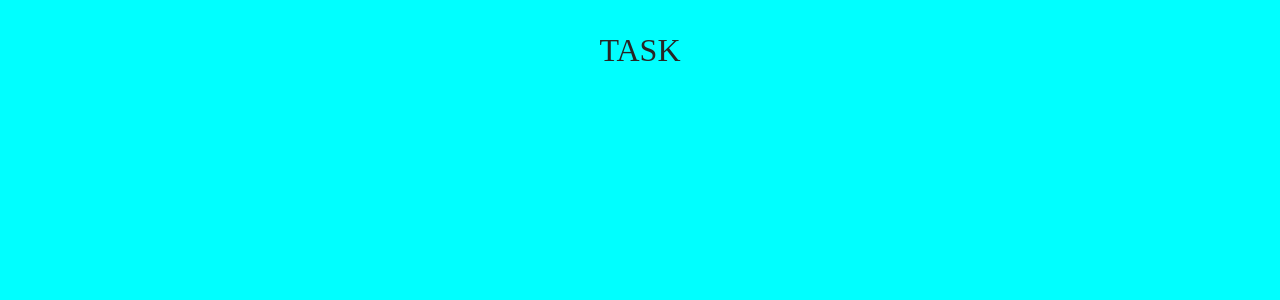
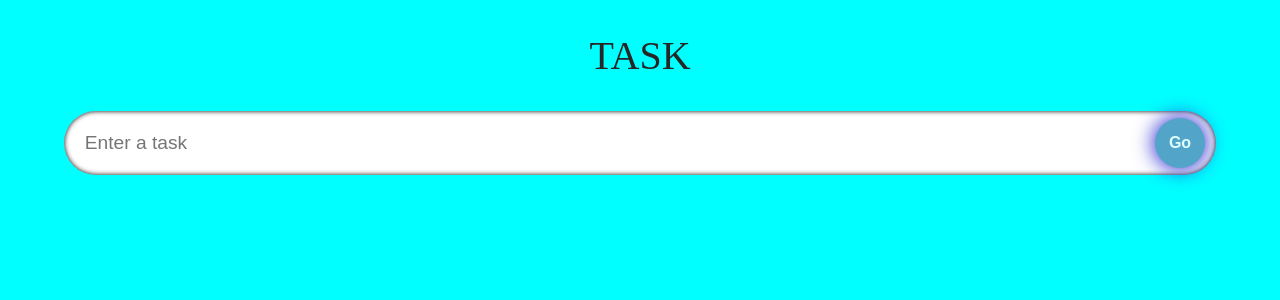
Before and after one commit to mo-gbolahan/task, a React (Vite) app: page / in a window 1280 px wide. Shown: the top 300 px of the page. Built offline with nearby package versions, Linux system fonts and the light colour scheme; a web font is replaced by a local one.

Commit message:
input form, text field, and button done

```diff
--- a/src/App.css
+++ b/src/App.css
@@ -11,7 +11,7 @@
 }
 .heading {
     text-transform: uppercase;
-    font-size: 1.4rem;
+    font-size: 1.7rem;
     margin: 1.5rem 0;
     z-index: 1;
     text-align: center;
@@ -20,6 +20,6 @@
 @media(min-width: 786px) {
     .heading {
         margin: 2rem 0;
-        font-size: 2rem;
+        font-size: 2.5rem;
     }
 }
--- a/src/App.tsx
+++ b/src/App.tsx
@@ -1,11 +1,12 @@
 import './App.css'
+import InputField from './components/InputField/inputField'
 
 const App: React.FC = () => {
 
   return (
     <div className="App">
     <span className="heading">Task</span>
-
+      <InputField/>
     </div>
   )
 }
--- /dev/null
+++ b/src/components/InputField/inputField.tsx
@@ -0,0 +1,12 @@
+import "./inputfield.style.css";
+
+const InputField = () => {
+  return (
+    <form className="input">
+      <input type='text' placeholder='Enter a task' className='input__box'/>
+      <button type='submit' className='input__submit'>Go</button>
+    </form >
+  )
+};
+
+export default InputField;
--- /dev/null
+++ b/src/components/InputField/inputfield.style.css
@@ -0,0 +1,47 @@
+form.input {
+    display: flex;
+    width: 90%;
+    position: relative;
+    align-items: center;
+}
+
+.input__box {
+    width: 100%;
+    padding: 1.3rem;
+    border: none;
+    border-radius: 2rem;
+    font-size: 1.2rem;
+    transition: .2s;
+    box-shadow: inset 0 0 5px black;
+}
+
+.input__box:focus {
+    box-shadow: 0 0 10px 1000000rem rgba(0, 0, 0, .2);
+    outline: none;
+}
+
+.input__submit {
+    position: absolute;
+    width: 50px;
+    height: 50px;
+    border: none;
+    border-radius: 50%;
+    right: 0;
+    margin: 11px;
+    font-size: 1rem;
+    font-weight: 700;
+    color: #dff;
+    background-color: #52a4c9;
+    box-shadow: 0 0 20px 2px #3533d3;
+    transition: all .5s;
+}
+
+.input__submit:hover {
+    background-color: #116c9696;
+    color: rgb(74, 75, 77);
+}
+
+.input__submit:active {
+    transform: scale(.7);
+    box-shadow: 0 0 20px 20px #5d5858;
+}
```
